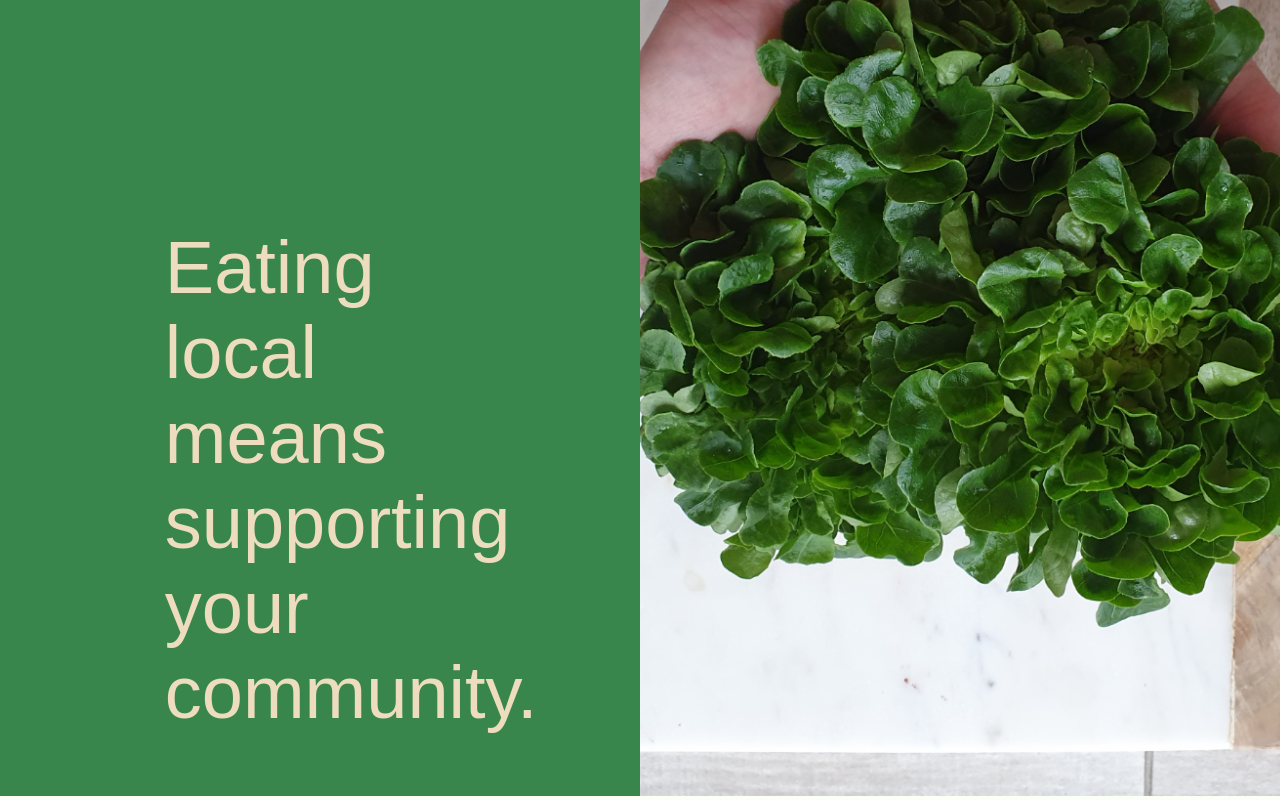
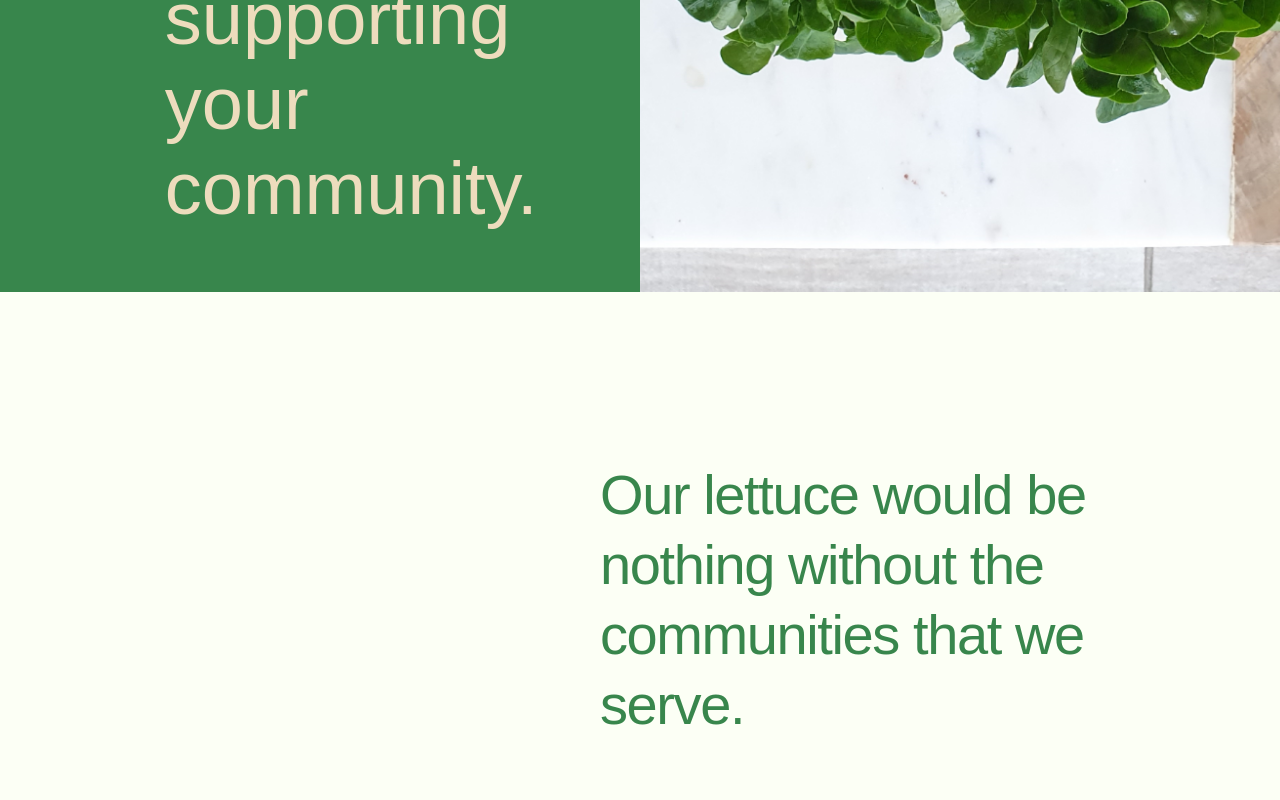
Before and after one commit to JuanTValdez/smart_acres, a React (Create React App) app: page / in a window 1280 px wide. Shown: the part 2282-3082 px from the top of the page. Built offline with nearby package versions, Linux system fonts and the light colour scheme; a web font is replaced by a local one.

Commit message:
finished styling communities-txt

```diff
--- a/src/components/OurGreens.js
+++ b/src/components/OurGreens.js
@@ -47,6 +47,12 @@ export default function OurGreens() {
 				<div className='clover-lettuce'>
 					<img src={CloverLettuce} alt='' />
 				</div>
+
+				<p className='communities-txt'>
+					Our lettuce would be nothing without the communities that we serve.
+				</p>
+
+
 			</div>
 		</div>
 	);
--- a/src/styles/OurGreens.css
+++ b/src/styles/OurGreens.css
@@ -100,3 +100,15 @@
 		}
 	}
 }
+.communities-txt {
+	grid-column: 1/5;
+
+	margin: 3em 3em 1em auto;
+	width: 40dvw;
+
+	font-family: 'ClarendonURW-Lig', sans-serif;
+	font-size: 3.5rem;
+	line-height: 1.25;
+	letter-spacing: -1.4px;
+	color: var(--fern-green);
+}
```
